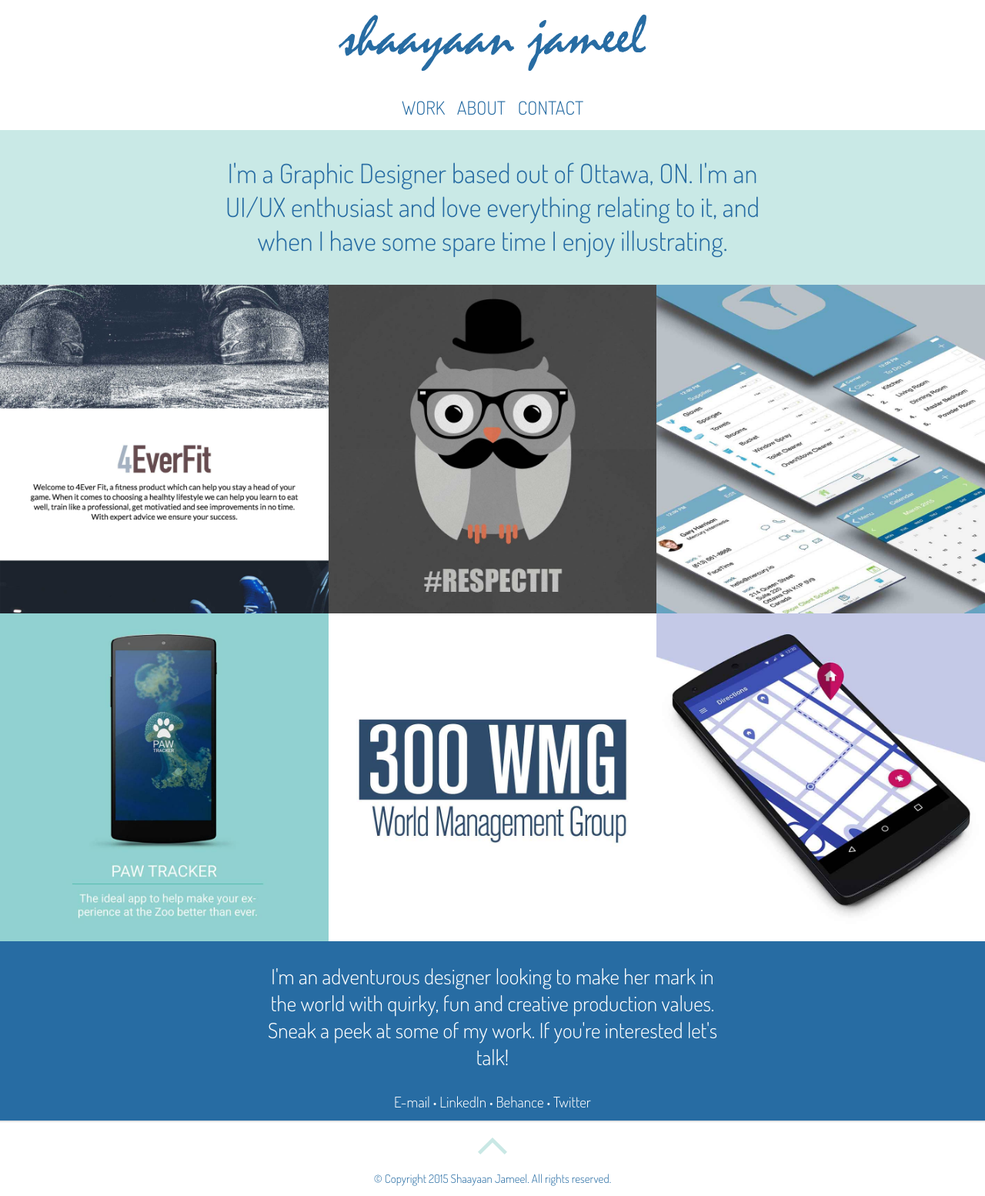
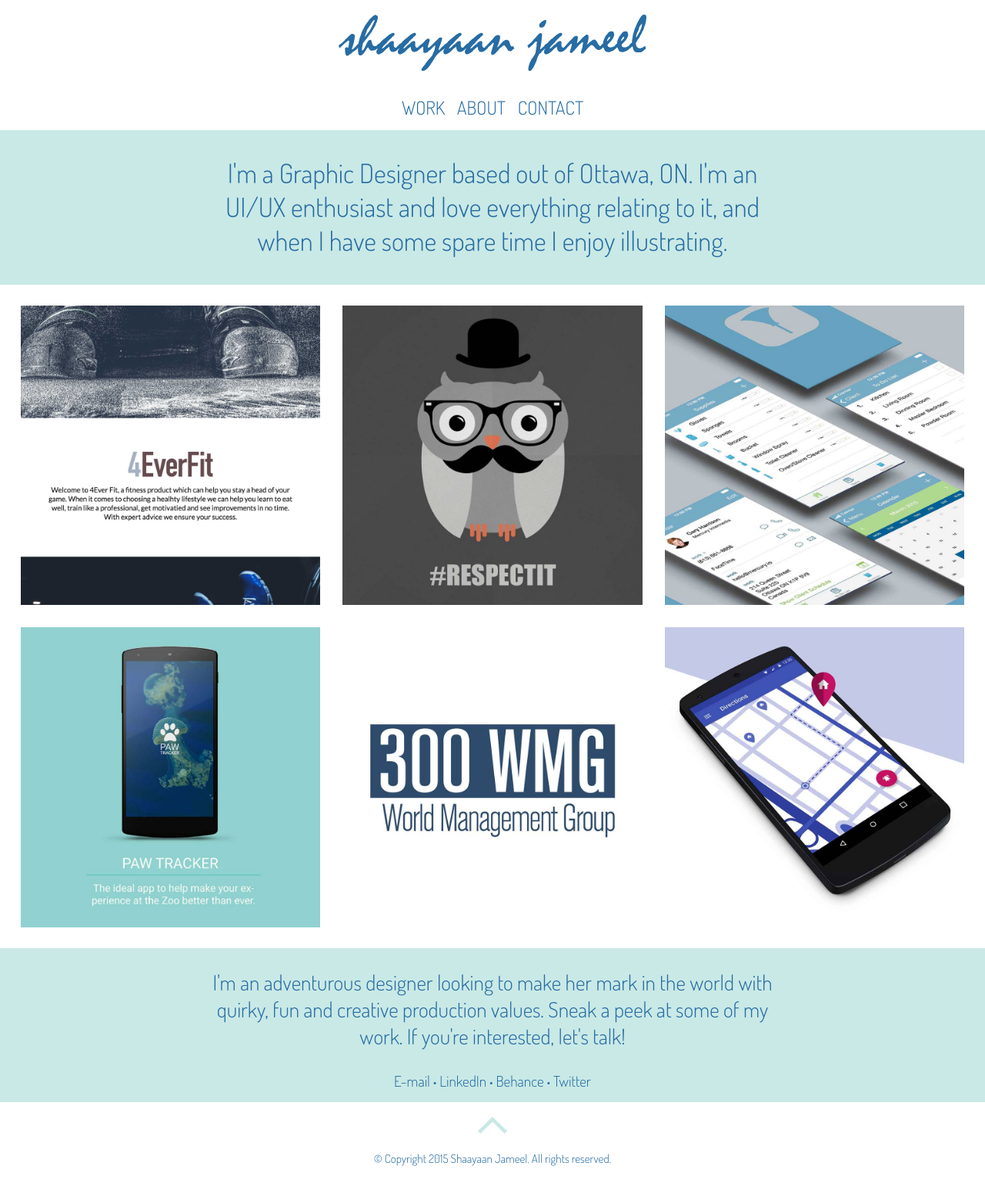
Before and after one commit to shaayaanjameel/portfolio, a Jekyll site: the page built from index.html, in a window 1280 px wide. Shown: the whole page at 77% size. Built offline with Jekyll 4.4.1, drawn with Linux system fonts in a browser that asks for light colours; nearby versions of some CDN libraries; Markdown is read by kramdown in place of the engine named in the settings; comment, search, counter and statistics services are not loaded; after the commit the page ends 1527 px from its top, so only the background shows below that.

Commit message:
updated portfolio pieces
updated portfolio pieces landing page section

```diff
--- a/index.html
+++ b/index.html
@@ -9,42 +9,41 @@
 
 <main id="main" role="main">
   <div class="intro">
-<!--    <img class="burger" src="{{site.baseurl}}/images/hello.svg" alt="Hello!">-->
     <h1>I'm a Graphic Designer based out of Ottawa, ON. I'm an UI/UX enthusiast and love everything relating to it, and when I have some spare time I enjoy illustrating.</h1>
   </div>
 
-  <div id="work" class="grid">
-    <div class="unit unit-xs-1 unit-s-1 unit-m-1-3 unit-l-1-3 unit-xl-1-3">
+  <div id="work" class="grid portfolio-pieces">
+    <div class="unit unit-xs-1 unit-s-1 unit-m-1-3 unit-l-1-3 unit-xl-1-3 island-half">
       <a href="{{site.baseurl}}/portfolio/saas-website/" aria-label="SAAS portfolio piece">
         <img class="img-flex" src="{{site.baseurl}}/images/saas.jpg" alt="SAAS responsive website">
       </a>
     </div>
 
-    <div class="unit unit-xs-1 unit-s-1 unit-m-1-3 unit-l-1-3 unit-xl-1-3">
+    <div class="unit unit-xs-1 unit-s-1 unit-m-1-3 unit-l-1-3 unit-xl-1-3 island-half">
       <a href="{{site.baseurl}}/portfolio/who-gives-a-hoot/" aria-label="Who Gives A Hoot portfolio piece">
         <img class="img-flex" src="{{site.baseurl}}/images/movember.jpg" alt="Owl illustrations">
       </a>
     </div>
 
-    <div class="unit unit-xs-1 unit-s-1 unit-m-1-3 unit-l-1-3 unit-xl-1-3 pieces">
+    <div class="unit unit-xs-1 unit-s-1 unit-m-1-3 unit-l-1-3 unit-xl-1-3 island-half">
       <a href="{{site.baseurl}}/portfolio/maid-in-a-minute/" aria-label="Maid In A Minute mobile app portfolio piece">
         <img class="img-flex" src="{{site.baseurl}}/images/maid-in-a-minute.jpg" alt="Maid In A Minute mobile app">
       </a>
     </div>
 
-    <div class="unit unit-xs-1 unit-s-1 unit-m-1-3 unit-l-1-3 unit-xl-1-3">
+    <div class="unit unit-xs-1 unit-s-1 unit-m-1-3 unit-l-1-3 unit-xl-1-3 island-half">
       <a href="{{site.baseurl}}/portfolio/paw-tracker/" aria-label="Paw Tracker mobile app portfolio piece">
         <img class="img-flex" src="{{site.baseurl}}/images/paw-tracker.jpg" alt="Zoo navigation mobile app">
       </a>
     </div>
 
-    <div class="unit unit-xs-1 unit-s-1 unit-m-1-3 unit-l-1-3 unit-xl-1-3">
+    <div class="unit unit-xs-1 unit-s-1 unit-m-1-3 unit-l-1-3 unit-xl-1-3 island-half">
       <a href="{{site.baseurl}}/portfolio/300-wmg/" aria-label="300 WMG logo portfolio piece">
         <img class="img-flex" src="{{site.baseurl}}/images/300.jpg" alt="300 WMG - World Management Group">
       </a>
     </div>
 
-    <div class="unit unit-xs-1 unit-s-1 unit-m-1-3 unit-l-1-3 unit-xl-1-3">
+    <div class="unit unit-xs-1 unit-s-1 unit-m-1-3 unit-l-1-3 unit-xl-1-3 island-half">
       <a href="{{site.baseurl}}/portfolio/global-goal/" aria-label="Global Goal TrackHER app portfolio piece">
         <img class="img-flex" src="{{site.baseurl}}/images/trackher.jpg" alt="TrackHER safety app">
       </a>
@@ -73,8 +72,7 @@
 
   <div class="info">
     <div id="about" class="about">
-<!--      <img class="burger" src="{{site.baseurl}}/images/hello.svg" alt="Hello!">-->
-      <h3>I'm an adventurous designer looking to make her mark in the world with quirky, fun and creative production values. Sneak a peek at some of my work. If you're interested let's talk!</h3>
+      <h3>I'm an adventurous designer looking to make her mark in the world with quirky, fun and creative production values. Sneak a peek at some of my work. If you're interested, let's talk!</h3>
     </div>
 
     <div id="contact" class="socialmedia">
```
Also changed, not shown: _includes/css/main.css (+13 -8 lines).
